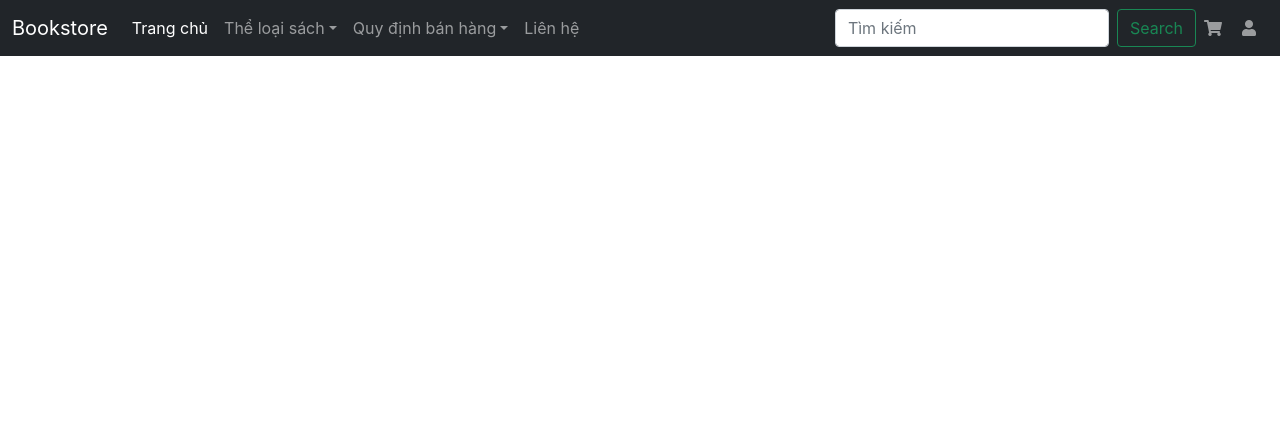
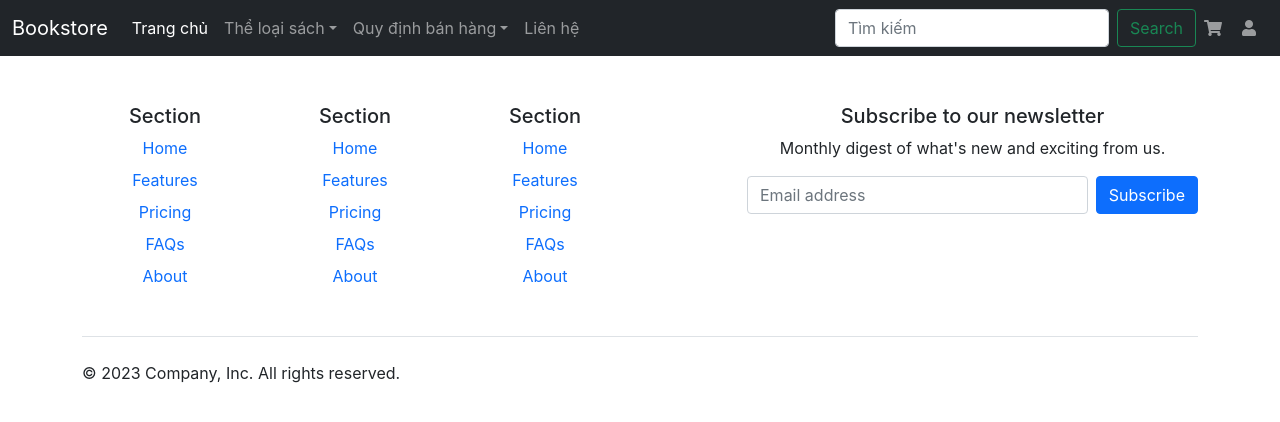
Before and after one commit to Minh3132004/webbansach_frontend, a React (Create React App) app: page / in a window 1280 px wide. Shown: the top 422 px of the page. Built offline with nearby package versions, Linux system fonts and the light colour scheme.

Commit message:
Front-end: Xây dựng Footer

```diff
--- a/src/App.tsx
+++ b/src/App.tsx
@@ -1,11 +1,13 @@
 import React from 'react';
 import './App.css';
 import Navbar from "./layouts/header-footer/Navbar";
+import Footer from "./layouts/header-footer/Footer";
 
 function App() {
   return (
     <div className="App">
-        <Navbar></Navbar>
+        <Navbar/>
+        <Footer/>
     </div>
   );
 }
--- /dev/null
+++ b/src/layouts/header-footer/Footer.tsx
@@ -0,0 +1,67 @@
+import React from "react";
+
+function Footer() {
+    return (
+        <div className="container">
+            <footer className="py-5">
+                <div className="row">
+                    <div className="col-6 col-md-2 mb-3">
+                        <h5>Section</h5>
+                        <ul className="nav flex-column">
+                            <li className="nav-item mb-2"><a href="#" className="nav-link p-0 text-body-secondary">Home</a></li>
+                            <li className="nav-item mb-2"><a href="#" className="nav-link p-0 text-body-secondary">Features</a></li>
+                            <li className="nav-item mb-2"><a href="#" className="nav-link p-0 text-body-secondary">Pricing</a></li>
+                            <li className="nav-item mb-2"><a href="#" className="nav-link p-0 text-body-secondary">FAQs</a></li>
+                            <li className="nav-item mb-2"><a href="#" className="nav-link p-0 text-body-secondary">About</a></li>
+                        </ul>
+                    </div>
+
+                    <div className="col-6 col-md-2 mb-3">
+                        <h5>Section</h5>
+                        <ul className="nav flex-column">
+                            <li className="nav-item mb-2"><a href="#" className="nav-link p-0 text-body-secondary">Home</a></li>
+                            <li className="nav-item mb-2"><a href="#" className="nav-link p-0 text-body-secondary">Features</a></li>
+                            <li className="nav-item mb-2"><a href="#" className="nav-link p-0 text-body-secondary">Pricing</a></li>
+                            <li className="nav-item mb-2"><a href="#" className="nav-link p-0 text-body-secondary">FAQs</a></li>
+                            <li className="nav-item mb-2"><a href="#" className="nav-link p-0 text-body-secondary">About</a></li>
+                        </ul>
+                    </div>
+
+                    <div className="col-6 col-md-2 mb-3">
+                        <h5>Section</h5>
+                        <ul className="nav flex-column">
+                            <li className="nav-item mb-2"><a href="#" className="nav-link p-0 text-body-secondary">Home</a></li>
+                            <li className="nav-item mb-2"><a href="#" className="nav-link p-0 text-body-secondary">Features</a></li>
+                            <li className="nav-item mb-2"><a href="#" className="nav-link p-0 text-body-secondary">Pricing</a></li>
+                            <li className="nav-item mb-2"><a href="#" className="nav-link p-0 text-body-secondary">FAQs</a></li>
+                            <li className="nav-item mb-2"><a href="#" className="nav-link p-0 text-body-secondary">About</a></li>
+                        </ul>
+                    </div>
+
+                    <div className="col-md-5 offset-md-1 mb-3">
+                        <form>
+                            <h5>Subscribe to our newsletter</h5>
+                            <p>Monthly digest of what's new and exciting from us.</p>
+                            <div className="d-flex flex-column flex-sm-row w-100 gap-2">
+                                <label  className="visually-hidden">Email address</label>
+                                <input id="newsletter1" type="text" className="form-control" placeholder="Email address"/>
+                                <button className="btn btn-primary" type="button">Subscribe</button>
+                            </div>
+                        </form>
+                    </div>
+                </div>
+
+                <div className="d-flex flex-column flex-sm-row justify-content-between py-4 my-4 border-top">
+                    <p>&copy; 2023 Company, Inc. All rights reserved.</p>
+                    <ul className="list-unstyled d-flex">
+                        <li className="ms-3"><a className="link-body-emphasis" href="#"> <i className="fas fa-tweeter"></i></a></li>
+                        <li className="ms-3"><a className="link-body-emphasis" href="#"> <i className="fas fa-instagram"></i></a></li>
+                        <li className="ms-3"><a className="link-body-emphasis" href="#"> <i className="fas fa-facebook"></i></a></li>
+                    </ul>
+                </div>
+            </footer>
+        </div>
+    );
+}
+
+export default Footer;
```
